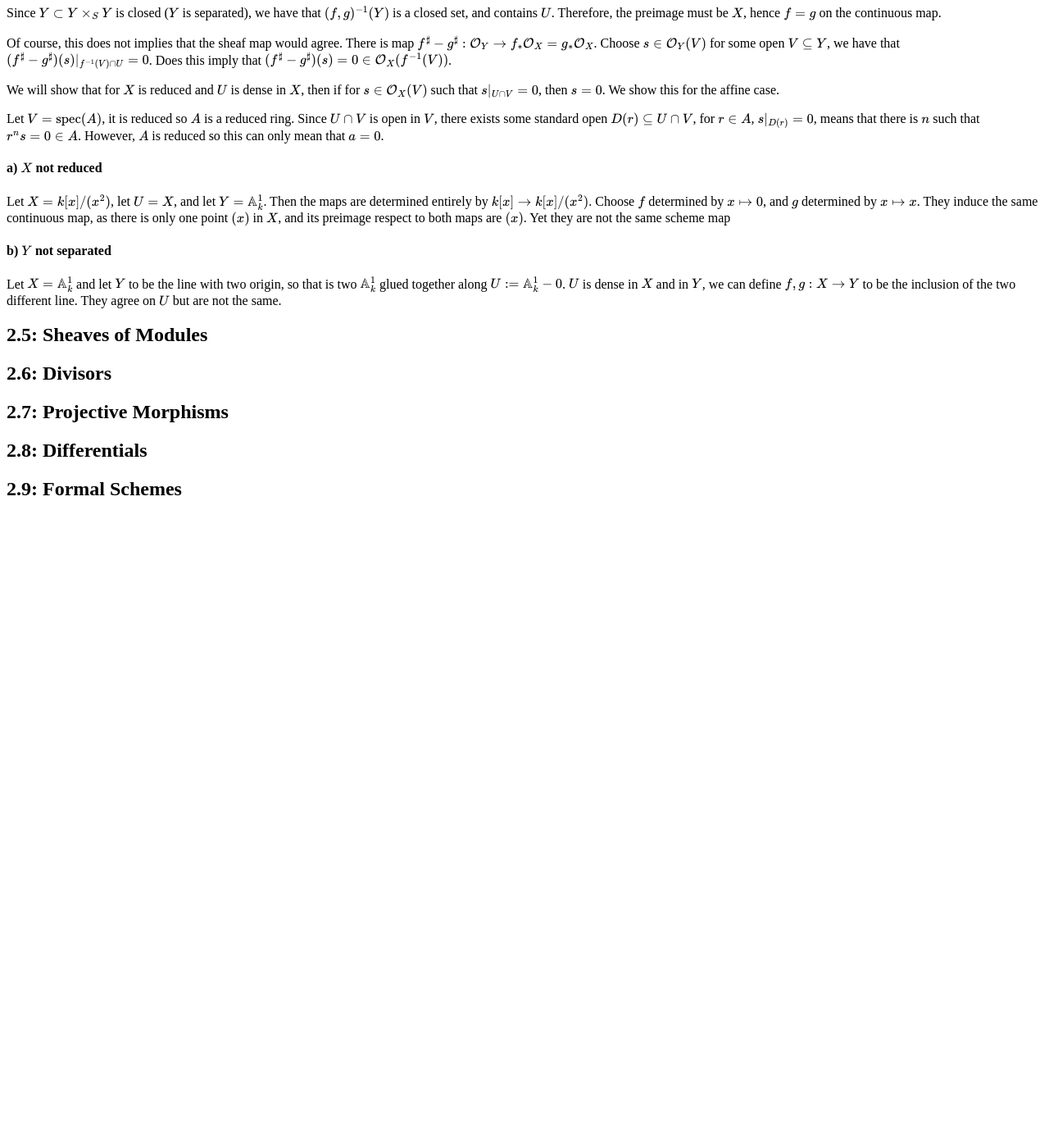
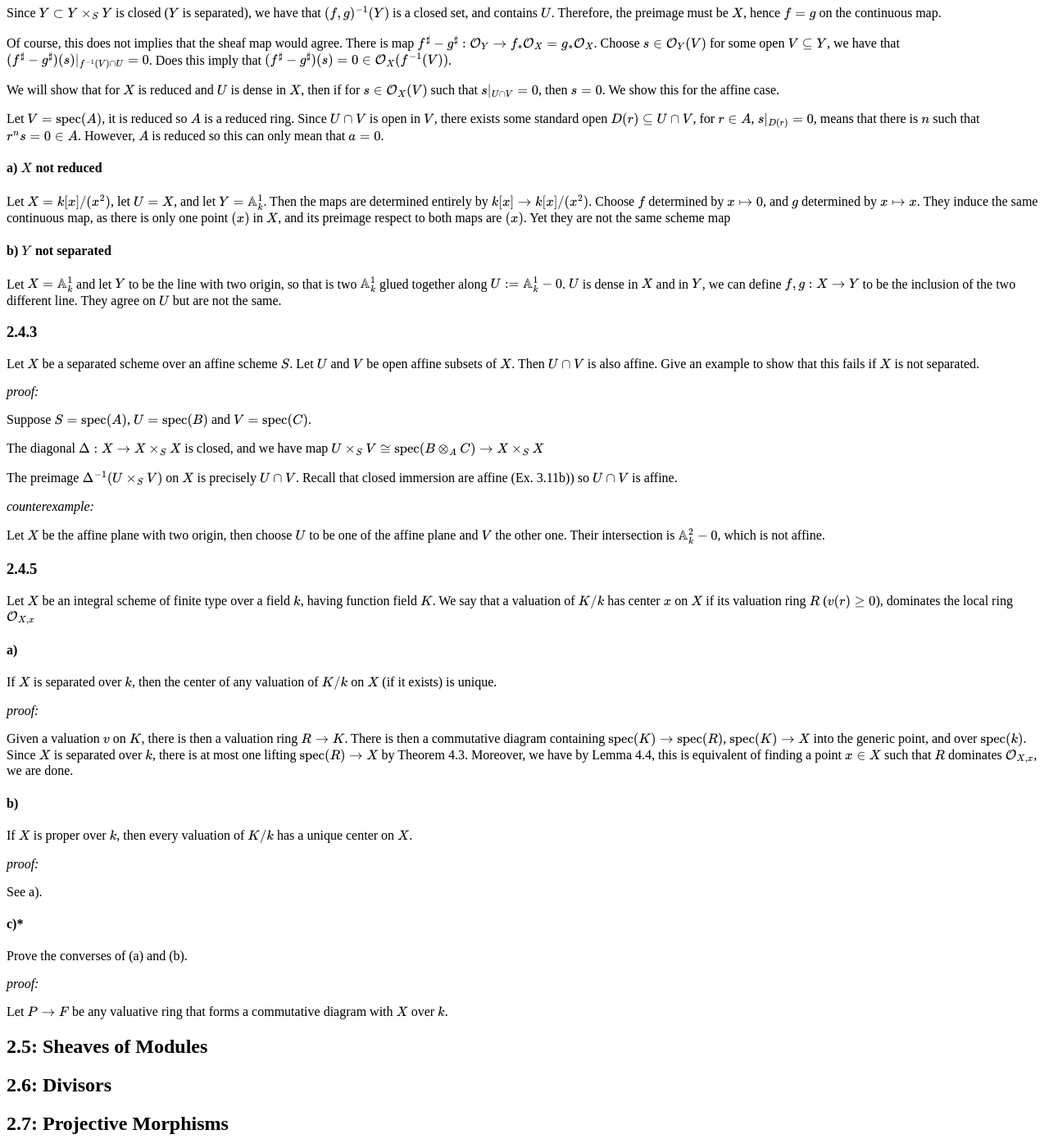
Before and after one commit to justinli1128/jiahaoliAcademicWebsite, a Jekyll site: the page built from AlgGeoPractice/AlgGeoChapter2.md, in a window 1280 px wide and 1400 px high, scrolled down 9559 px. Shown: the whole window at 82% size. Built offline with Jekyll 4.4.1, drawn with Linux system fonts in a browser that asks for light colours; before the commit the page ends 10189 px from its top, so only the background shows below that.

Commit message:
Update AlgGeoChapter2.md

```diff
--- a/AlgGeoPractice/AlgGeoChapter2.md
+++ b/AlgGeoPractice/AlgGeoChapter2.md
@@ -481,6 +481,49 @@ Let $X=k\[x\]/(x^2)$, let $U=X$, and let $Y=\A^1\_k$. Then the maps are determin
 
 Let $X=\A^1\_k$ and let $Y$ to be the line with two origin, so that is two $\A^1\_k$ glued together along $U:=\A^1\_k -0$. $U$ is dense in $X$ and in $Y$, we can define $f,g: X\to Y$ to be the inclusion of the two different line. They agree on $U$ but are not the same.
 
+### 2.4.3
+
+Let $X$ be a separated scheme over an affine scheme $S$. Let $U$ and $V$ be open affine subsets of $X$. Then $U \cap V$ is also affine. Give an example to show that this fails if $X$ is not separated.
+
+_proof:_
+
+Suppose $S=\spec(A)$, $U=\spec(B)$ and $V=\spec(C)$.
+
+The diagonal $\Delta: X\to X\times\_S X$ is closed, and we have map $U\times\_S V\cong \spec(B\otimes\_A C)\to  X\times\_S X$
+
+The preimage $\Delta^{-1}(U\times\_S V)$ on $X$ is precisely $U\cap V$. Recall that closed immersion are affine (Ex. 3.11b)) so $U\cap V$ is affine.
+
+_counterexample:_
+
+Let $X$ be the affine plane with two origin, then choose $U$ to be one of the affine plane and $V$ the other one. Their intersection is $\A^2\_k-0$, which is not affine.
+
+### 2.4.5
+
+Let $X$ be an integral scheme of finite type over a field $k$, having function field $K$. We say that a valuation of $K/k$  has center $x$ on $X$ if its valuation ring $R$ ($v(r)\geq 0$), dominates the local ring $\Oc\_{X,x}$
+
+#### a)
+
+If $X$ is separated over $k$, then the center of any valuation of $K/k$ on $X$ (if it exists) is unique.
+
+_proof:_
+
+Given a valuation $v$ on $K$, there is then a valuation ring $R\to K$. There is then a commutative diagram containing $\spec(K)\to \spec(R)$, $\spec(K)\to X$ into the generic point, and over $\spec(k)$. Since $X$ is separated over $k$, there is at most one lifting $\spec(R)\to X$ by Theorem 4.3. Moreover, we have by Lemma 4.4, this is equivalent of finding a point $x\in X$ such that $R$ dominates $\Oc\_{X,x}$, we are done.
+
+#### b)
+
+If $X$ is proper over $k$, then every valuation of $K/k$ has a unique center on $X$.
+
+_proof:_
+
+See a).
+
+#### c)*
+
+Prove the converses of (a) and (b).
+
+_proof:_
+
+Let $P\to F$ be any valuative ring that forms a commutative diagram with $X$ over $k$.
 
 ## 2.5: Sheaves of Modules
 ## 2.6: Divisors
```
